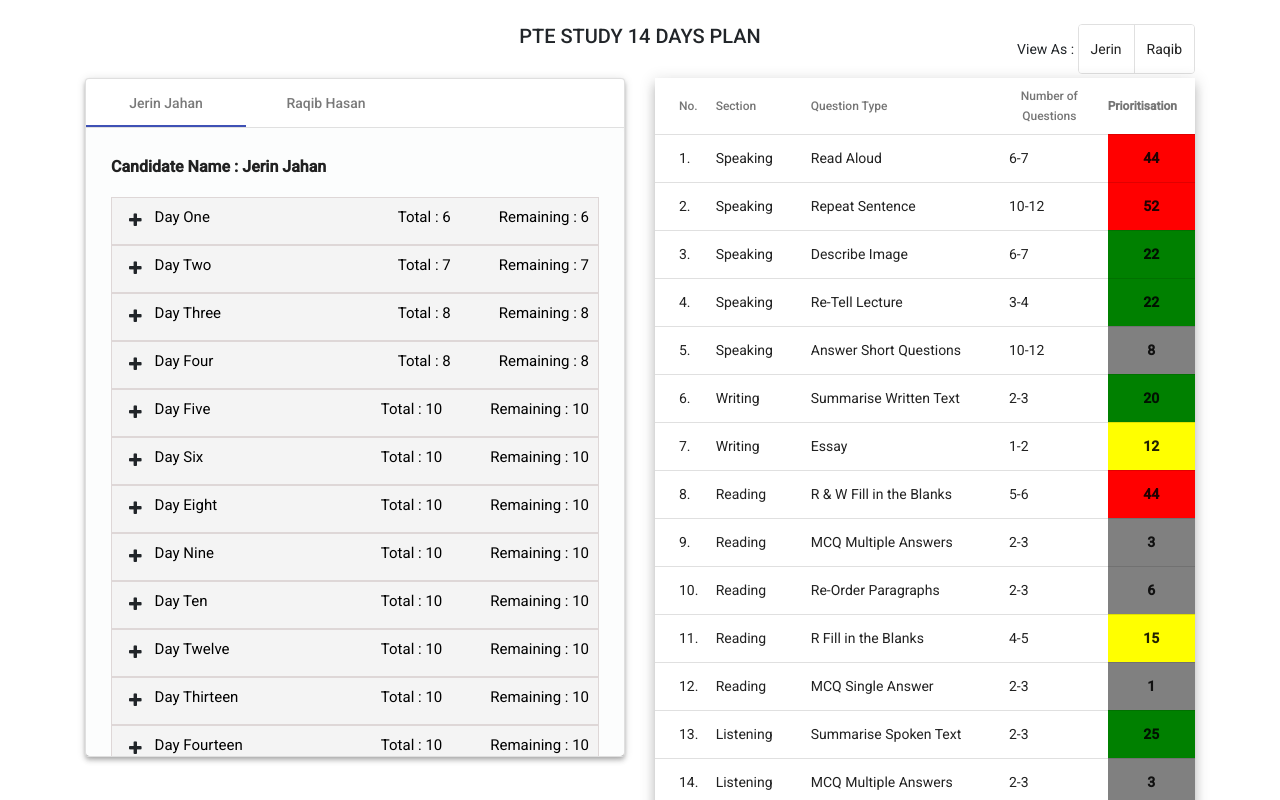
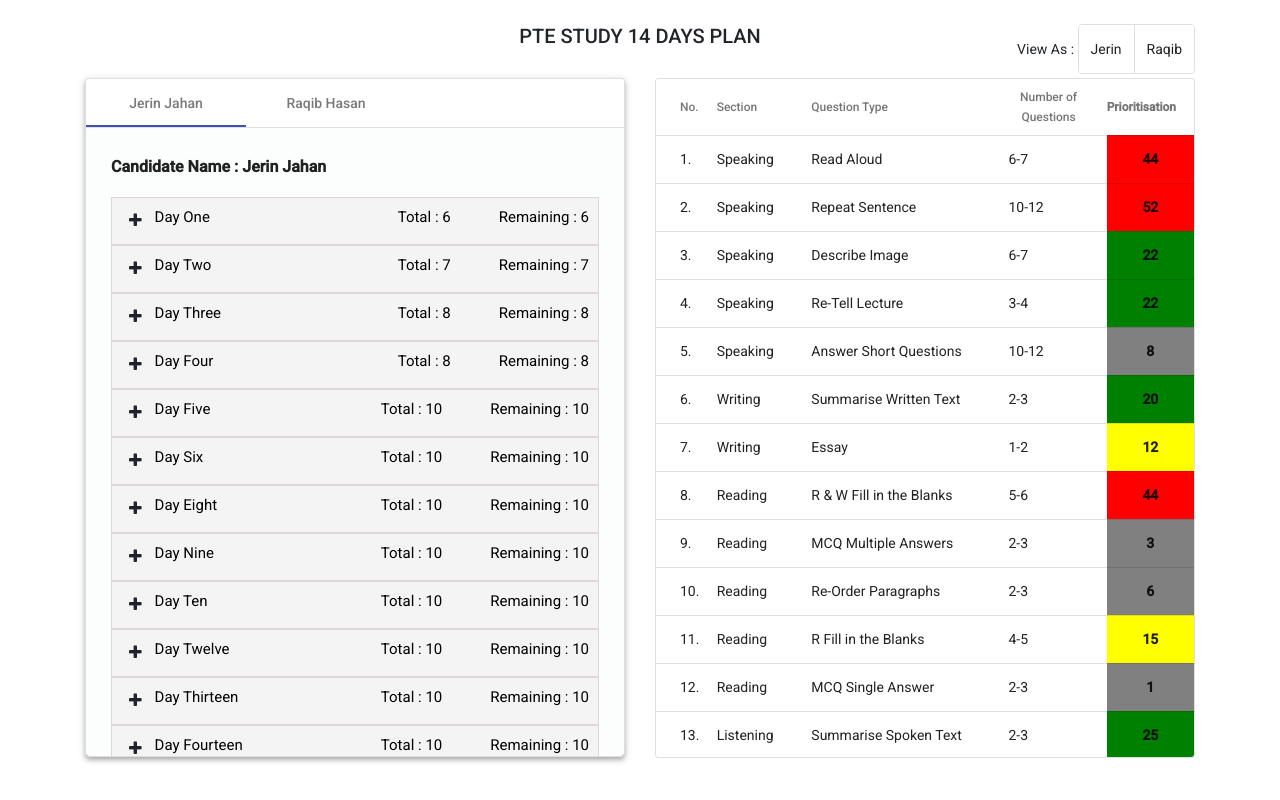
Before and after one commit to jerinjahan/pte-study-plan, an Angular app: page / in a window 1280 px wide. Shown: the top 800 px of the page. Built offline with nearby package versions, Linux system fonts and the light colour scheme.

Commit message:
Add marking criteria

```diff
--- a/package.json
+++ b/package.json
@@ -26,6 +26,7 @@
     "@fortawesome/free-solid-svg-icons": "^5.13.1",
     "bootstrap": "^4.5.0",
     "font-awesome": "^4.7.0",
+    "lodash-es": "^4.17.15",
     "rxjs": "~6.5.4",
     "tslib": "^1.10.0",
     "zone.js": "~0.10.2"
--- a/src/app/marking-criteria/marking-criteria.component.css
+++ b/src/app/marking-criteria/marking-criteria.component.css
@@ -1,3 +1,15 @@
+.table-container {
+    display: flex;
+    flex-direction: column;
+    min-width: 0;
+    max-height: calc(100vh - 120px);
+    overflow: auto;
+    background-color: #fff;
+    background-clip: border-box;
+    border: 1px solid rgba(0,0,0,.125);
+    border-radius: .25rem;
+}
+
 table {
     width: 100%;
 }
--- a/src/app/marking-criteria/marking-criteria.component.html
+++ b/src/app/marking-criteria/marking-criteria.component.html
@@ -1,4 +1,6 @@
 
+
+<div class="table-container">
     <table mat-table [dataSource]="dataSource" matSort class="mat-elevation-z8">
 
         <ng-container matColumnDef="position">
@@ -30,3 +32,4 @@
         <tr mat-header-row *matHeaderRowDef="displayedColumns"></tr>
         <tr mat-row *matRowDef="let row; columns: displayedColumns;"></tr>
     </table>
+</div>
--- a/src/app/marking-criteria/marking-criteria.component.ts
+++ b/src/app/marking-criteria/marking-criteria.component.ts
@@ -183,6 +183,8 @@ const ELEMENT_DATA: PeriodicElement[] = [
 export class MarkingCriteriaComponent implements OnInit {
 	displayedColumns: string[] = ['position', 'section', 'type', 'number', 'mark'];
 	dataSource = new MatTableDataSource(ELEMENT_DATA);
+	full: boolean = true;
+	limit: number = 1000;
 
 	@ViewChild(MatSort, {static: true}) sort: MatSort;
 
--- a/src/app/routine/routine.component.html
+++ b/src/app/routine/routine.component.html
@@ -107,7 +107,9 @@
             </mat-tab-group>
         </div>
     </div>
-    <div class="col-sm-6">
-        <app-marking-criteria></app-marking-criteria>
-    </div>
+    <!-- <div class="card alternative"> -->
+        <div class="col-sm-6">
+            <app-marking-criteria></app-marking-criteria>
+        </div>
+    <!-- </div> -->
 </div>
```
Also changed, not shown: 1 other file (tests, documents, lock files or other folders). Lines whose indentation alone changed are shown as unchanged.
